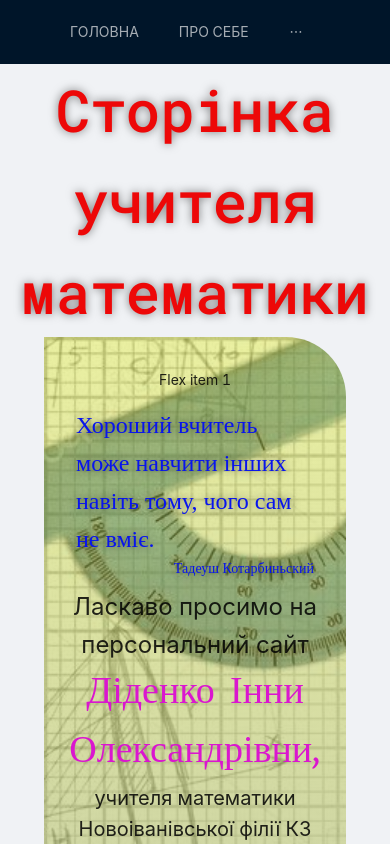
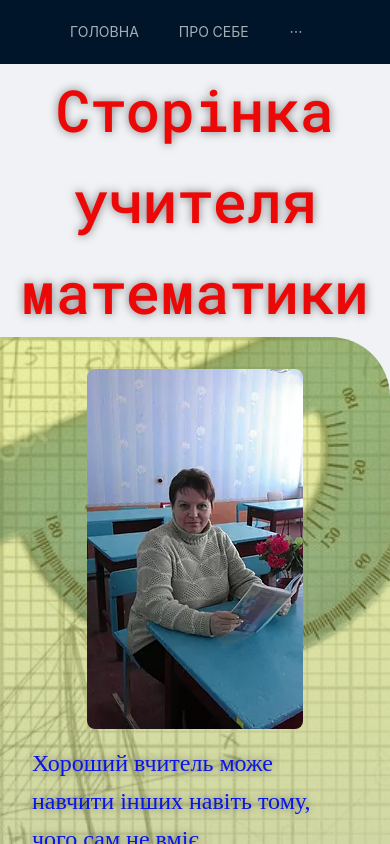
Before and after one commit to ArtemDid/teacher_math2, a React (Create React App) app: page / in a window 390 px wide. Shown: the top 844 px of the page. Built offline with nearby package versions, Linux system fonts and the light colour scheme; a web font is replaced by a local one.

Commit message:
fix photo

```diff
--- a/public/index.html
+++ b/public/index.html
@@ -14,7 +14,7 @@
   <link rel="stylesheet" href="./font-awesome-4.7.0/css/font-awesome.min.css">
   <link rel="preconnect" href="https://fonts.gstatic.com">
   <link href="https://fonts.googleapis.com/css2?family=Kalam&family=Courgette&family=Bree+Serif&family=Pattaya&family=Roboto+Mono:wght@500&display=swap" rel="stylesheet">
-  <title>React App</title>
+  <title>Учитель математики</title>
 </head>
 
 <body>
--- a/src/components/about.js
+++ b/src/components/about.js
@@ -2,6 +2,7 @@ import React from "react";
 import { Layout, Menu, Breadcrumb } from 'antd';
 import { UserOutlined, LaptopOutlined, NotificationOutlined } from '@ant-design/icons';
 import logo from '../images/maths1.jpg';
+import logo2 from '../images/about.webp';
 
 const { SubMenu } = Menu;
 const { Header, Content, Sider } = Layout;
@@ -34,7 +35,7 @@ export const App = () => {
                             <span style={{ textDecorationLine: 'underline', marginLeft: '10px' }}>Кваліфікаційна категорія:</span><i> вища категорія.</i>
                         </div>
                         <div class="bd-highlight" style={{ float: 'right' }}>
-                            <img src={logo} alt='photo' id='logo' style={{ width:'100%' }}></img>
+                            <img src={logo} alt='photo' id='logo' style={{ width: '100%' }}></img>
                         </div>
                     </div>
                     <div class="p-2 bd-highlight">
@@ -142,7 +143,7 @@ export const App = () => {
                     <br />
                     <div class="p-2 bd-highlight">
                         <span style={{ textDecorationLine: 'underline', color: 'red' }}>10. Автопортрет</span><br />
-                        <span style={{ marginLeft: '10px', fontFamily: 'Pattaya', fontSize:'22px' }}>Вчитель, педагог, викладач… Скільки синонімів одного слова. Вчитель…
+                        <span style={{ marginLeft: '10px', fontFamily: 'Pattaya', fontSize: '22px' }}>Вчитель, педагог, викладач… Скільки синонімів одного слова. Вчитель…
                         Це посада чи покликання? Вчитель – це людина душевної доброти, закохана в свою роботу. Це артист, роль якого триває не одну годину і не дві, а довгі роки.
                         Він повністю занурюється у свою роль і живе нею.<br />
                         Чи планувала  я, особисто, свій життєвий шлях присвятити педагогіці? Стати вчителем. І чи думала я, що моєю роботою буде викладання? Ні. Але обставини
@@ -159,7 +160,9 @@ export const App = () => {
                     </div>
                 </div>
 
-
+                <div>
+                    <img src={logo2} alt='photo' style={{ width: '100%' }}></img>
+                </div>
 
 
             </Content>
--- a/src/components/main.js
+++ b/src/components/main.js
@@ -1,6 +1,7 @@
 import React from "react";
 import { Layout, Menu, Breadcrumb } from 'antd';
 import { UserOutlined, LaptopOutlined, NotificationOutlined } from '@ant-design/icons';
+import logo from '../images/main.webp';
 
 const { SubMenu } = Menu;
 const { Header, Content, Sider } = Layout;
@@ -10,10 +11,12 @@ const { Header, Content, Sider } = Layout;
 export const App = () => {
 
     return (
-        <Layout style={{ padding: '0px 44px 44px' }}>
-            <Content className='main' style={{ borderRadius: '0 60px 0 60px' }}>
+        <Layout className='content'>
+            <Content className='main'>
                 <div class="d-flex justify-content-around flex-wrap">
-                    <div class="p-2 bd-highlight">Flex item 1</div>
+                    <div class="p-2 bd-highlight">
+                        <img src={logo} alt='photo' style={{ width: '100%' }}></img>
+                    </div>
                     <div class="p-2 bd-highlight" style={{ color: 'rgb(8, 20, 237)', textShadow: '0 0 10px rgba(0,0,0,0.5)' }}>
                         <div style={{ maxWidth: '400px', fontFamily: 'Pattaya', fontSize: 24 }}>Хороший вчитель може навчити інших навіть тому, чого сам не вміє.</div>
                         <div style={{ float: "right", fontFamily: 'Pattaya', fontSize: 14 }}>Тадеуш Котарбиньский</div>
--- a/src/index.css
+++ b/src/index.css
@@ -11,6 +11,7 @@ body {
   min-height: 280px;
   background-image: linear-gradient(to top, rgba(89, 106, 114, 0.6), rgba(206, 220, 23, 0.4)), url("./images/fon.jpg");
   background-size: cover;
+  border-radius: 0 60px 0 60px;
 }
 
 .about {
@@ -80,3 +81,15 @@ img{
   background-color: rgb(201, 201, 201);
   border-radius: 0 60px 0 60px;
 }
+
+.content{
+  padding: 0px 44px 0px 44px;
+}
+
+@media screen and (max-width: 760px) {
+  .content {
+      padding: 0px;
+  }
+
+
+}
```
Also changed, not shown: src/images/about.webp (added), src/images/main.webp (added).
